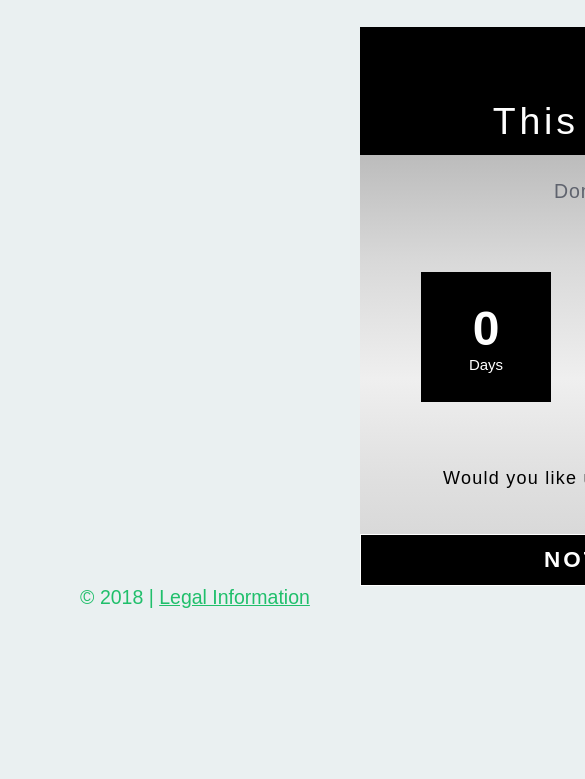
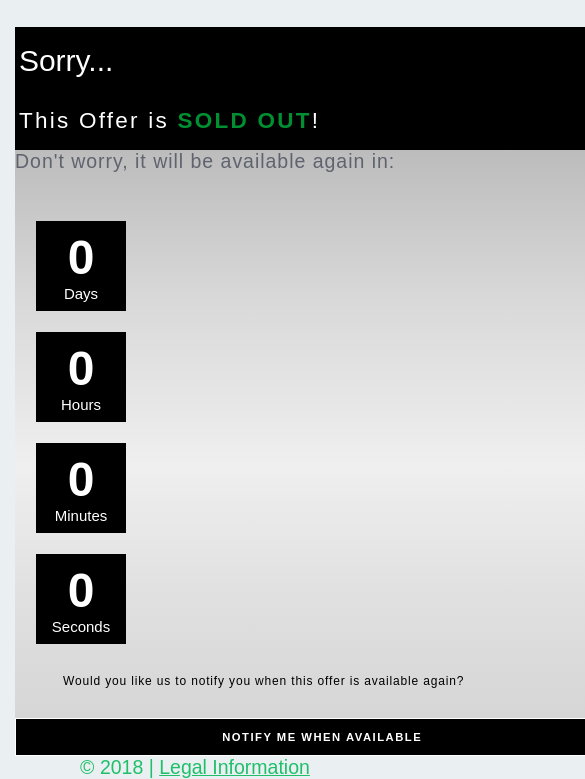
Before and after one commit to Alidhuniya/landingPages, a plain HTML site: page comingSoon-offer/index.html in a window 390 px wide. Shown: the part 108-887 px from the top of the page, 585 px wide, since content can reach past the window. Before the commit the page ends 844 px from the top, so only its background shows below. Drawn offline with Linux system fonts and the light colour scheme.

Commit message:
responsive-view

```diff
--- a/comingSoon-offer/style.css
+++ b/comingSoon-offer/style.css
@@ -6,7 +6,7 @@ html {
   overflow-x: hidden;
   font-size: 15px;
 
-background-color: #EAF0F1;
+  background-color: #eaf0f1;
 }
 
 *,
@@ -21,7 +21,7 @@ padding: 0;
 
 :root {
 }
-.logo{
+.logo {
   display: flex;
   justify-content: center;
   margin-top: 4em;
@@ -29,9 +29,10 @@ padding: 0;
 .logo__img {
   width: 3em;
   height: 3em;
-
 }
-.contrast { filter: grayscale(50%); }
+.contrast {
+  filter: grayscale(50%);
+}
 
 .logo__h2 {
   color: #001829;
@@ -46,17 +47,16 @@ padding: 0;
   /* border: solid 2px red; */
   max-width: 800px;
   min-width: 768px;
-  margin:2em 0 0 24em;
-
+  margin: 2em 0 0 24em;
 }
 
-.header{
+.header {
   background-color: #000;
   display: flex;
   justify-content: center;
   align-items: center;
   flex-direction: column;
-  border-color: rgba(3,3,3,0.83);
+  border-color: rgba(3, 3, 3, 0.83);
   background-size: cover;
   background-position: center center;
   background-repeat: no-repeat;
@@ -68,7 +68,7 @@ padding: 0;
   line-height: 4em;
 }
 
-.header__prg{
+.header__prg {
   font-size: 2rem;
   font-weight: 300;
   color: #fff;
@@ -82,13 +82,21 @@ padding: 0;
 }
 
 .header__upper {
-  color:#019031;
+  color: #019031;
   text-transform: uppercase;
   font-weight: bold;
 }
 .middleContent {
   display: flex;
-   background-image: linear-gradient(to top, lightgrey 0%, lightgrey 1%, #e0e0e0 26%, #efefef 48%, #d9d9d9 75%, #bcbcbc 100%);
+  background-image: linear-gradient(
+    to top,
+    lightgrey 0%,
+    lightgrey 1%,
+    #e0e0e0 26%,
+    #efefef 48%,
+    #d9d9d9 75%,
+    #bcbcbc 100%
+  );
   justify-content: center;
   align-items: center;
   flex-direction: column;
@@ -99,10 +107,10 @@ padding: 0;
   margin-bottom: 3.2em;
 }
 .prg__p {
-  color: #5F636E;
+  color: #5f636e;
   font-size: 1.3rem;
   font-weight: normal;
-  letter-spacing: 0.050em;
+  letter-spacing: 0.05em;
 }
 .boxes {
   display: flex;
@@ -118,23 +126,21 @@ padding: 0;
   height: 130px;
   background-color: #000;
   color: #fff;
-  margin:1.4em;
+  margin: 1.4em;
 }
 
 .time__h2 {
   font-size: 3.2rem;
-
 }
 
 .parag {
   font-weight: normal;
-  letter-spacing: 0.070em;
+  letter-spacing: 0.07em;
   font-size: 1.2rem;
   margin: 2.5em 4em;
 }
 
 .footer {
-
   border-style: solid;
   border-width: 1px;
   cursor: pointer;
@@ -145,10 +151,9 @@ padding: 0;
   /* height: 8vh; */
   font-weight: bold;
   padding: 12px;
-
 }
 .footer:hover {
-  background-color: #2E7D32;
+  background-color: #2e7d32;
 }
 
 .footer__h2 {
@@ -157,12 +162,120 @@ padding: 0;
   display: flex;
   justify-content: center;
   flex-direction: column;
-  align-items:center;
+  align-items: center;
 }
 
-.copyright,a{
+.copyright,
+a {
   color: #20bf6b;
   font-size: 1.3rem;
   text-align: center;
   position: sticky;
 }
+
+@media all and (max-width: 1100px) {
+  .mainContainer {
+    margin: 2em 0 0 9em;
+  }
+}
+
+@media all and (max-width: 900px) {
+  .mainContainer {
+    margin: 2em 0 0 1em;
+  }
+}
+
+@media all and (max-width: 745px) {
+  .mainContainer {
+    margin: 2em 0 0 1em;
+  }
+  .boxes {
+    display: flex;
+    justify-content: space-between;
+    flex-wrap: wrap;
+    max-width: 760px;
+  }
+
+  .timing {
+    display: flex;
+    justify-content: center;
+    flex-direction: column;
+    align-items: center;
+    width: 90px;
+    height: 90px;
+    background-color: #000;
+    color: #fff;
+  }
+}
+
+@media all and (max-width: 645px) {
+  .boxes,
+  .mainContainer {
+    display: block;
+  }
+  .middleContent {
+    display: block;
+    margin-top: -2em;
+  }
+
+  .timing {
+    display: flex;
+    justify-content: center;
+    flex-direction: column;
+    align-items: center;
+    width: 90px;
+    height: 90px;
+    background-color: #000;
+    color: #fff;
+  }
+  .header {
+    background-color: #000;
+    display: block;
+    border-color: rgba(3, 3, 3, 0.83);
+    background-size: cover;
+    background-position: center center;
+    background-repeat: no-repeat;
+    padding-top: 1vw;
+    padding-right: 1vw;
+    padding-bottom: 1vw;
+    padding-left: 1vw;
+    width: 100%;
+    line-height: 4em;
+  }
+
+  .header__prg {
+    font-size: 2rem;
+    font-weight: 300;
+    color: #fff;
+  }
+
+  .header__h2 {
+    font-size: 1.5rem;
+    color: #fff;
+    letter-spacing: 0.1em;
+    font-weight: normal;
+  }
+  .footer__h2 {
+    letter-spacing: 0.2em;
+    text-transform: uppercase;
+  }
+
+  .parag {
+    font-weight: normal;
+    letter-spacing: 0.07em;
+    font-size: 0.8rem;
+    margin: 2.5em 4em;
+  }
+  .footer {
+    cursor: pointer;
+    color: #fff;
+    background: #000;
+    text-shadow: none;
+    width: 80%;
+  }
+  .footer__h2 {
+    letter-spacing: 0.2em;
+    text-transform: uppercase;
+    font-size: 0.5rem;
+  }
+}
```
Also changed, not shown: comingSoon-offer/backimg.jpg (deleted). Lines whose indentation alone changed are shown as unchanged.
